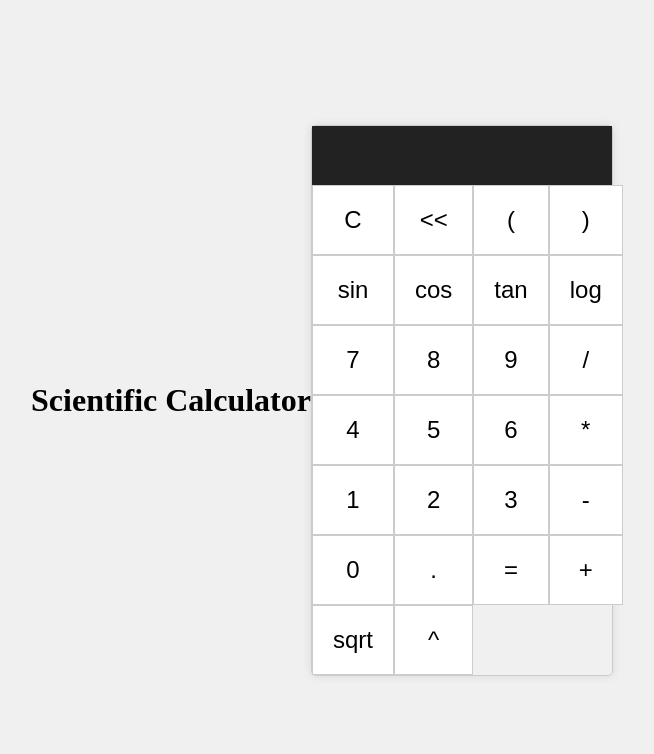
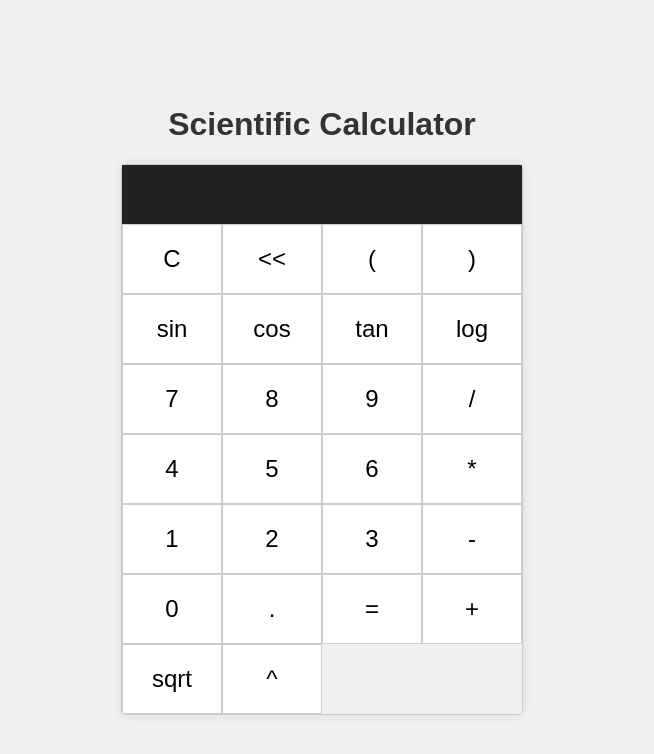
Before and after one commit to muhammedshameer2718-mst/Calculator, a plain HTML site: page index.html in a window 1280 px wide. Shown: the whole page, without its empty margins (318-972 px from the left). Drawn offline with Linux system fonts and the light colour scheme.

Commit message:
Feat: Update CSS for scientific calculator

```diff
--- a/style.css
+++ b/style.css
@@ -1,5 +1,6 @@
 body {
     display: flex;
+    flex-direction: column;
     justify-content: center;
     align-items: center;
     height: 100vh;
@@ -7,11 +8,16 @@ body {
     background-color: #f0f0f0;
 }
 
+h1 {
+    color: #333;
+    font-family: sans-serif;
+}
+
 .calculator {
     border: 1px solid #ccc;
     border-radius: 5px;
     box-shadow: 0 0 10px rgba(0, 0, 0, 0.1);
-    width: 300px;
+    width: 400px;
 }
 
 .display {
```
